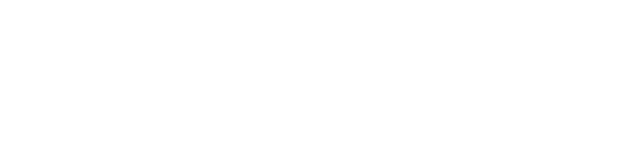
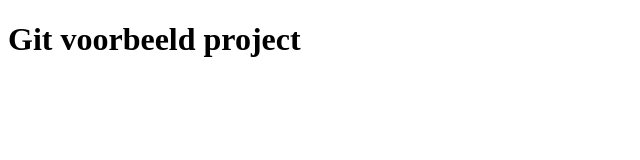
Before and after one commit to NinaCelen/git-voorbeeld, a plain HTML site: page index.html in a window 1280 px wide. Shown: the whole page, without its empty margins (0-640 px from the left). Drawn offline with Linux system fonts and the light colour scheme.

Commit message:
Update index.html

```diff
--- a/index.html
+++ b/index.html
@@ -5,6 +5,6 @@
     <title>Git voorbeeld</title>
 </head>
 <body>
-
+<h1>Git voorbeeld project</h1>
 </body>
 </html>
```
